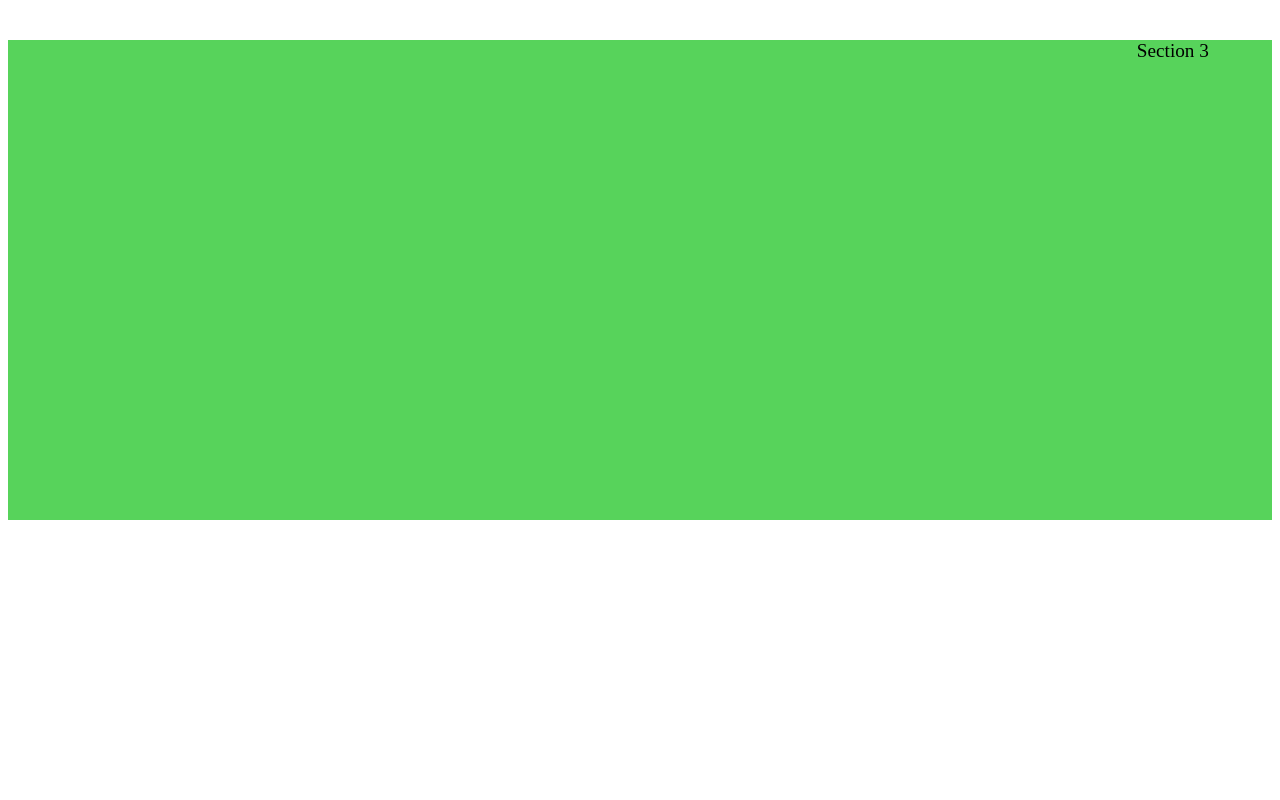
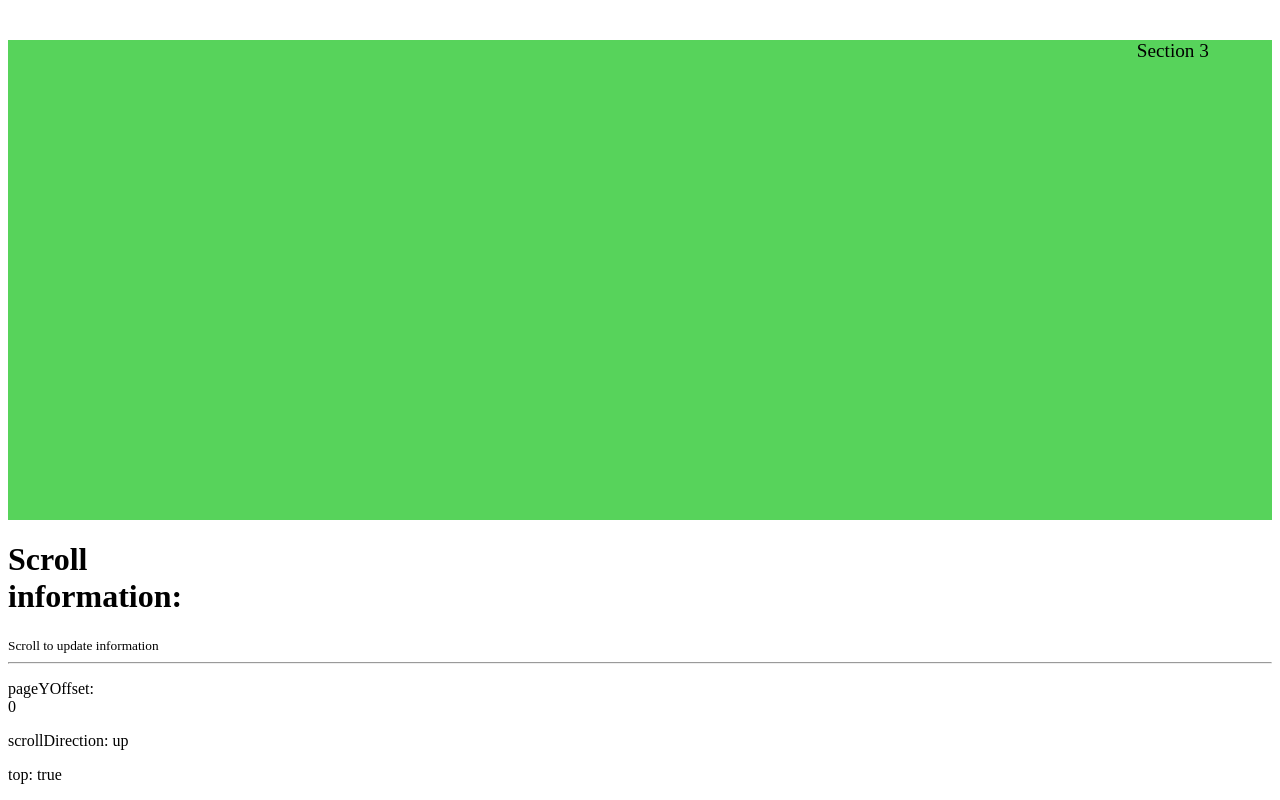
Before and after one commit to Imraan-Hendricks/window-scroll-custom-hook, a React (Create React App) app: page / in a window 1280 px wide. Shown: the part 978-1778 px from the top of the page. Before the commit the page ends 1506 px from the top, so only its background shows below. Built offline with nearby package versions, Linux system fonts and the light colour scheme.

Commit message:
added window scroll component

```diff
--- a/src/App.js
+++ b/src/App.js
@@ -1,10 +1,12 @@
 import React from 'react';
 import Sections from './components/sections';
+import WindowScroll from './components/window-scroll.jsx';
 
 const App = () => {
   return (
     <div>
       <Sections />
+      <WindowScroll />
     </div>
   );
 };
--- /dev/null
+++ b/src/components/window-scroll.jsx
@@ -0,0 +1,31 @@
+import React from 'react';
+import useWindowScroll from '../hooks/window-scroll';
+
+const WindowScroll = () => {
+  const { pageYOffset, scrollDirection, top } = useWindowScroll();
+
+  return (
+    <div>
+      <h1>
+        Scroll <br />
+        information:
+      </h1>
+      <small>Scroll to update information</small>
+      <hr />
+      <p>
+        <span>pageYOffset:</span>
+        <br />
+        {pageYOffset}
+      </p>
+      <p>
+        <span>scrollDirection:</span> {scrollDirection && scrollDirection}
+        {!scrollDirection && 'undefined'}
+      </p>
+      <p>
+        <span>top:</span> {top && 'true'} {!top && 'false'}
+      </p>
+    </div>
+  );
+};
+
+export default WindowScroll;
```
